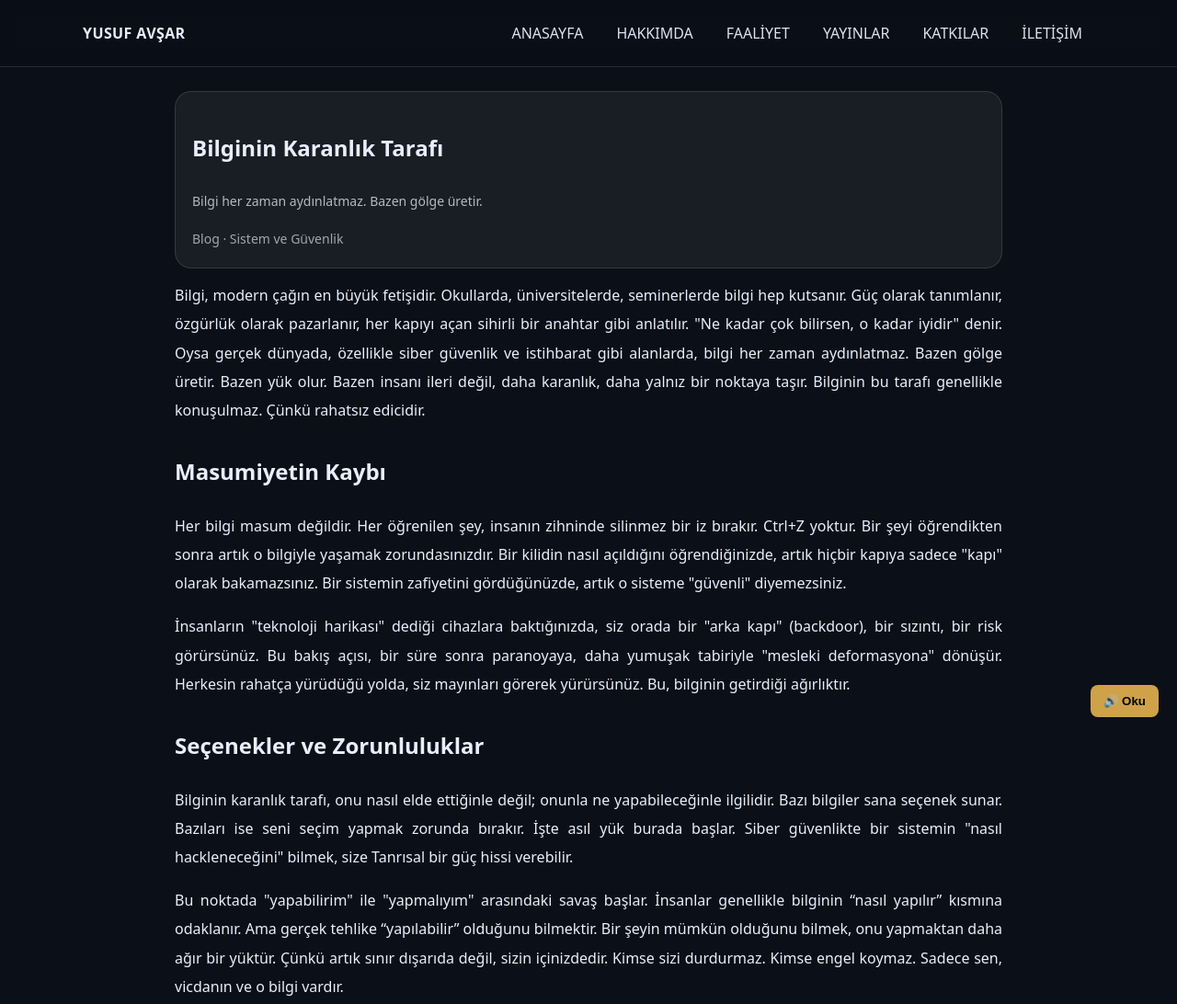
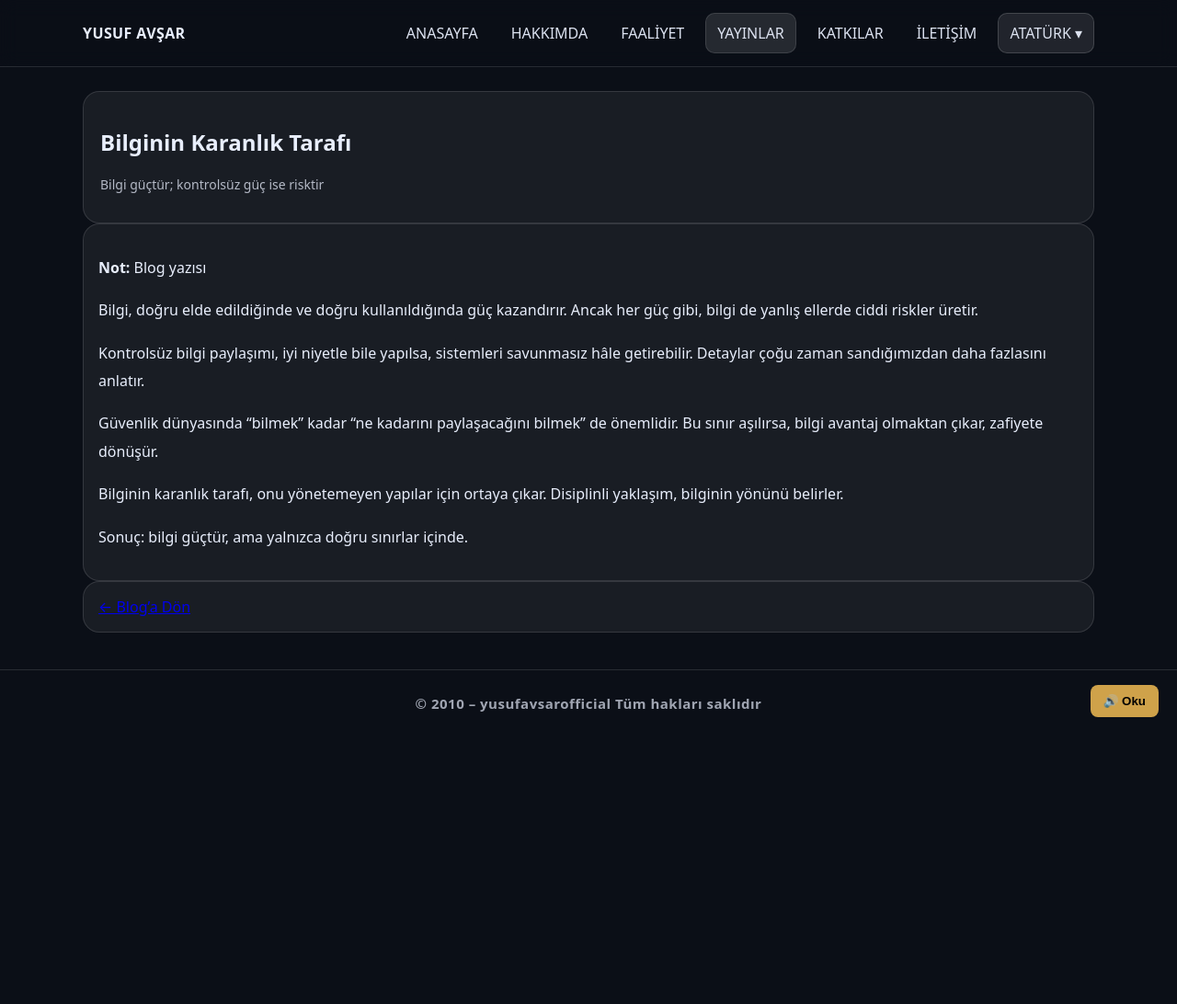
Before and after one commit to yusufavsarofficial/yusufavsarofficial.github.io, a plain HTML site: page 05-bilginin-karanlik-tarafi.html in a window 1280 px wide. Shown: the top 1092 px of the page at 92% size. After the commit the page ends 801 px from the top, so only its background shows below. Drawn offline with Linux system fonts and the light colour scheme.

Commit message:
Update 05-bilginin-karanlik-tarafi.html

```diff
--- a/05-bilginin-karanlik-tarafi.html
+++ b/05-bilginin-karanlik-tarafi.html
@@ -2,84 +2,104 @@
 <html lang="tr">
 <head>
   <meta charset="utf-8">
-  <title>Bilginin Karanlık Tarafı</title>
   <meta name="viewport" content="width=device-width, initial-scale=1">
+  <title>Bilginin Karanlık Tarafı | Yusuf Avşar</title>
   <link rel="stylesheet" href="style.css">
-  <style>
-    .article{ max-width:900px; margin:auto; line-height:1.95; }
-    .article p{ margin-top:14px; text-align:justify; }
-    .meta{ opacity:.65; font-size:14px; margin-top:6px; }
-    blockquote{
-      margin:18px 0;
-      padding:14px 16px;
-      border-left:3px solid rgba(255,255,255,.25);
-      background:rgba(255,255,255,.03);
-      border-radius:12px;
-      opacity:.95;
-    }
-    .sig{
-      margin-top:34px;
-      padding-top:18px;
-      border-top:1px solid rgba(255,255,255,.12);
-    }
-    .sig .name{ font-weight:900; letter-spacing:.4px; }
-    .sig .role{ opacity:.75; margin-top:4px; }
-  </style>
 </head>
 <body>
 
 <header>
   <div class="container navbar">
     <div class="brand">YUSUF AVŞAR</div>
+
     <nav class="nav">
       <a href="index.html">ANASAYFA</a>
       <a href="hakkimda.html">HAKKIMDA</a>
       <a href="faaliyet.html">FAALİYET</a>
-      <a href="yayinlar.html">YAYINLAR</a>
+      <a href="yayinlar.html" class="active">YAYINLAR</a>
       <a href="katkilar.html">KATKILAR</a>
       <a href="iletisim.html">İLETİŞİM</a>
+
+      <div class="dropdown">
+        <button class="btn" data-dropdown-btn>ATATÜRK ▾</button>
+        <div class="dropdown-menu">
+          <a href="ataturk.html">Atatürk</a>
+          <a href="ataturk-milliyetciligi.html">Atatürk Milliyetçiliği</a>
+          <a href="milli-mucadele.html">Milli Mücadele</a>
+          <a href="turk-kulturu.html">Türk Kültürü</a>
+          <a href="belgeler.html">Belgeler</a>
+          <a href="ilkeler-miras.html">İlkeler & Miras</a>
+        </div>
+      </div>
     </nav>
   </div>
 </header>
 
-<main class="container article">
+<main class="container">
+
   <section class="hero">
     <h1>Bilginin Karanlık Tarafı</h1>
-    <p class="hint">Bilgi her zaman aydınlatmaz. Bazen gölge üretir.</p>
-    <div class="meta">Blog · Sistem ve Güvenlik</div>
+    <p class="hint">
+      Bilgi güçtür; kontrolsüz güç ise risktir
+    </p>
   </section>
 
-  <p>Bilgi, modern çağın en büyük fetişidir. Okullarda, üniversitelerde, seminerlerde bilgi hep kutsanır. Güç olarak tanımlanır, özgürlük olarak pazarlanır, her kapıyı açan sihirli bir anahtar gibi anlatılır. "Ne kadar çok bilirsen, o kadar iyidir" denir. Oysa gerçek dünyada, özellikle siber güvenlik ve istihbarat gibi alanlarda, bilgi her zaman aydınlatmaz. Bazen gölge üretir. Bazen yük olur. Bazen insanı ileri değil, daha karanlık, daha yalnız bir noktaya taşır. Bilginin bu tarafı genellikle konuşulmaz. Çünkü rahatsız edicidir.</p>
+  <section class="card" style="line-height:1.9">
+    <p><strong>Not:</strong> Blog yazısı</p>
 
-  <h2 style="margin-top:28px">Masumiyetin Kaybı</h2>
-  <p>Her bilgi masum değildir. Her öğrenilen şey, insanın zihninde silinmez bir iz bırakır. Ctrl+Z yoktur. Bir şeyi öğrendikten sonra artık o bilgiyle yaşamak zorundasınızdır. Bir kilidin nasıl açıldığını öğrendiğinizde, artık hiçbir kapıya sadece "kapı" olarak bakamazsınız. Bir sistemin zafiyetini gördüğünüzde, artık o sisteme "güvenli" diyemezsiniz.</p>
+    <p>
+      Bilgi, doğru elde edildiğinde ve doğru kullanıldığında
+      güç kazandırır.
+      Ancak her güç gibi,
+      bilgi de yanlış ellerde
+      ciddi riskler üretir.
+    </p>
 
-  <p>İnsanların "teknoloji harikası" dediği cihazlara baktığınızda, siz orada bir "arka kapı" (backdoor), bir sızıntı, bir risk görürsünüz. Bu bakış açısı, bir süre sonra paranoyaya, daha yumuşak tabiriyle "mesleki deformasyona" dönüşür. Herkesin rahatça yürüdüğü yolda, siz mayınları görerek yürürsünüz. Bu, bilginin getirdiği ağırlıktır.</p>
+    <p>
+      Kontrolsüz bilgi paylaşımı,
+      iyi niyetle bile yapılsa,
+      sistemleri savunmasız hâle getirebilir.
+      Detaylar çoğu zaman
+      sandığımızdan daha fazlasını anlatır.
+    </p>
 
-  <h2 style="margin-top:28px">Seçenekler ve Zorunluluklar</h2>
-  <p>Bilginin karanlık tarafı, onu nasıl elde ettiğinle değil; onunla ne yapabileceğinle ilgilidir. Bazı bilgiler sana seçenek sunar. Bazıları ise seni seçim yapmak zorunda bırakır. İşte asıl yük burada başlar. Siber güvenlikte bir sistemin "nasıl hackleneceğini" bilmek, size Tanrısal bir güç hissi verebilir.</p>
+    <p>
+      Güvenlik dünyasında
+      “bilmek” kadar
+      “ne kadarını paylaşacağını bilmek” de önemlidir.
+      Bu sınır aşılırsa,
+      bilgi avantaj olmaktan çıkar,
+      zafiyete dönüşür.
+    </p>
 
-  <p>Bu noktada "yapabilirim" ile "yapmalıyım" arasındaki savaş başlar. İnsanlar genellikle bilginin “nasıl yapılır” kısmına odaklanır. Ama gerçek tehlike “yapılabilir” olduğunu bilmektir. Bir şeyin mümkün olduğunu bilmek, onu yapmaktan daha ağır bir yüktür. Çünkü artık sınır dışarıda değil, sizin içinizdedir. Kimse sizi durdurmaz. Kimse engel koymaz. Sadece sen, vicdanın ve o bilgi vardır.</p>
+    <p>
+      Bilginin karanlık tarafı,
+      onu yönetemeyen yapılar için ortaya çıkar.
+      Disiplinli yaklaşım,
+      bilginin yönünü belirler.
+    </p>
 
-  <h2 style="margin-top:28px">Bilgi Taraf Tutmaz, İnsan Tutar</h2>
-  <p>Bilgi nötrdür. Bir bıçak gibidir; cerrahın elinde hayat kurtarır, katilin elinde can alır. Bilgi taraf tutmaz. Onu kullanan taraf tutar. İnternet bu gerçeği en çıplak haliyle sunar. Her şey bulunur. Her şey öğrenilir. Ama her bilginin bir bağlamı, bir zamanı ve bir sınırı vardır.</p>
+    <p>
+      Sonuç:
+      bilgi güçtür,
+      ama yalnızca doğru sınırlar içinde.
+    </p>
+  </section>
 
-  <blockquote>“Bazı bilgiler insanı yalnızlaştırır. Çünkü herkesin görmek istemediği şeyleri görmeye başlarsın. Herkesin rahat olduğu yerde sen rahatsız olursun. Çünkü artık perde kalkmıştır. Bu yalnızlık bilginin bedelidir.”</blockquote>
+  <section class="card">
+    <a class="btn" href="blog.html">← Blog’a Dön</a>
+  </section>
 
-  <h2 style="margin-top:28px">Bilmeme Hakkı ve Olgunluk</h2>
-  <p>Gençken her şeyi öğrenmek, her veritabanına erişmek, her şifreyi kırmak istersiniz. Bu bir açlıktır. Ama olgunlaştıkça, "bilmemeyi" seçmenin de bir erdem olduğunu anlarsınız. Olgunluk, her şeyi bilmek değildir. Olgunluk, bazı şeyleri bilmemeyi bilinçli olarak seçebilmektir.</p>
-
-  <p>Bilginin karanlık tarafı, onun yasak olmasından değil; insanı değiştirmesinden gelir. Çünkü bazı bilgiler seni eski haline geri döndürmez. O noktadan sonra ya sorumluluk alırsın ya da o yükün altında ezilirsin. Bu yüzden "Bilgi güçtür" denir ama hep eksik söylenir. Bilgi güçtür, evet. Ama asıl güç, bilgiyi nerede kullanmamayı bilmektir.</p>
-
-  <div class="sig">
-    <div class="name">YUSUF AVŞAR</div>
-    <div class="role">Sistem ve Güvenlik</div>
-  </div>
-
-  <p style="margin-top:26px"><a href="blog.html">← Blog listesine dön</a></p>
 </main>
 
-<footer><div class="container"><small class="copyright">© 2010 – yusufavsarofficial Tüm hakları saklıdır</small></div></footer>
+<footer>
+  <div class="container">
+    <small class="copyright">
+      © 2010 – yusufavsarofficial Tüm hakları saklıdır
+    </small>
+  </div>
+</footer>
+
 <script src="app.js"></script>
 <script src="tts.js"></script>
 </body>
```
